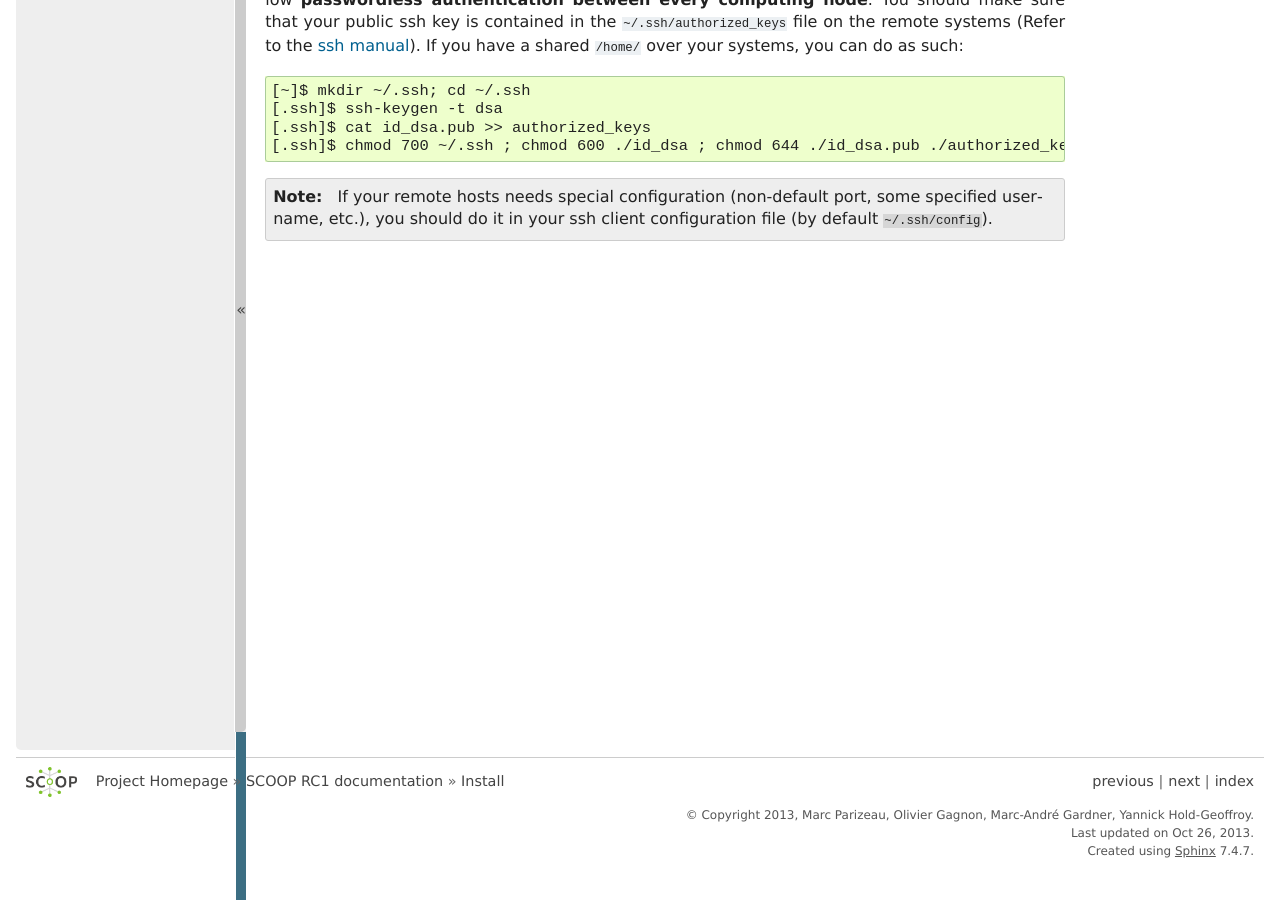
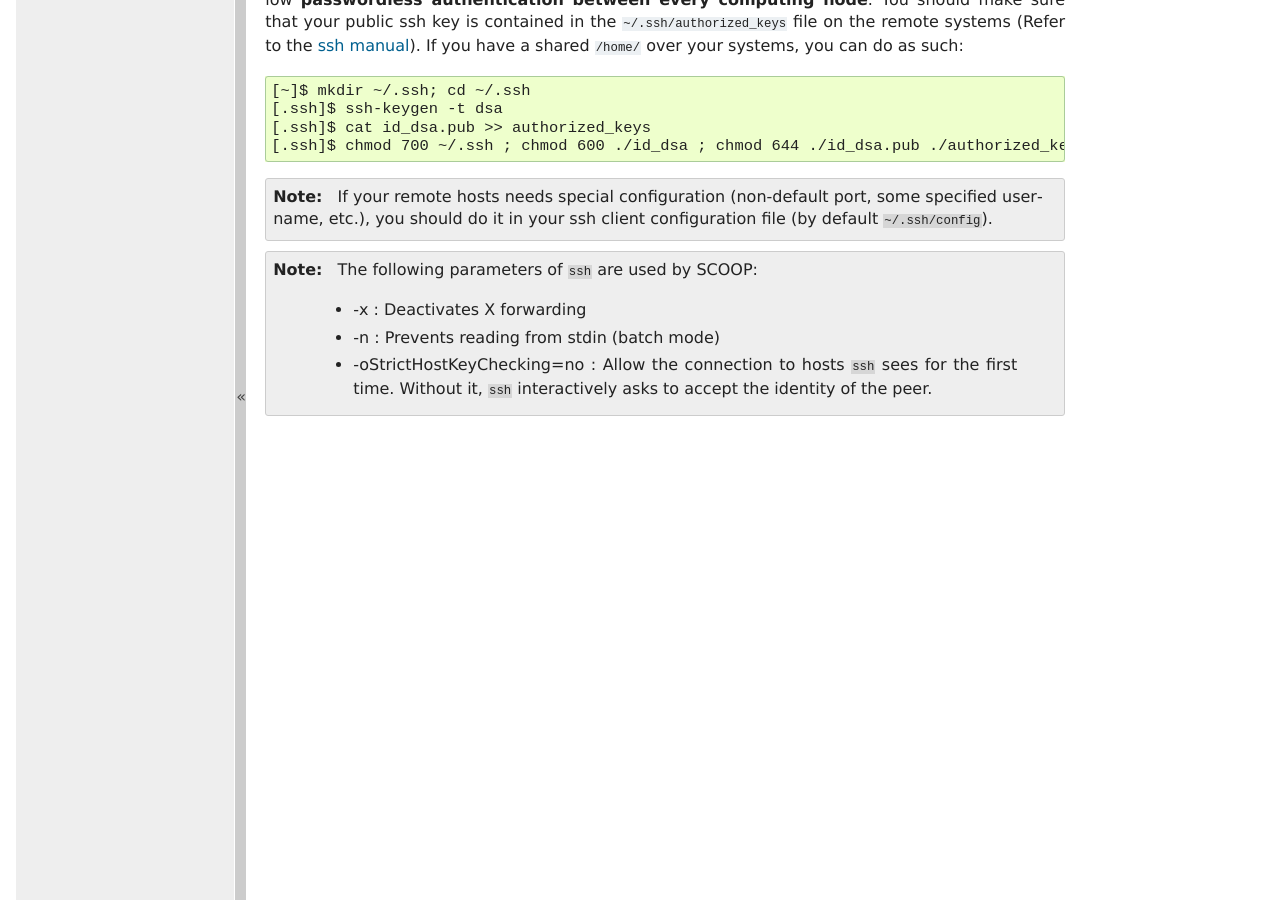
Before and after one commit to soravux/scoop, a Sphinx documentation site: the page built from doc/install.rst, in a window 1280 px wide and 900 px high, scrolled down 655 px. Built offline with Sphinx 7.4.7, drawn with Linux system fonts in a browser that asks for light colours; formulas are drawn with MathJax 3.

Commit message:
+ Added information about SSH flags.

```diff
--- a/doc/install.rst
+++ b/doc/install.rst
@@ -47,3 +47,11 @@ you can do as such::
     If your remote hosts needs special configuration (non-default port, some
     specified username, etc.), you should do it in your ssh client
     configuration file (by default ``~/.ssh/config``).
+
+.. note::
+
+    The following parameters of ``ssh`` are used by SCOOP:
+
+        * -x : Deactivates X forwarding
+        * -n : Prevents reading from stdin (batch mode)
+        * -oStrictHostKeyChecking=no : Allow the connection to hosts ``ssh`` sees for the first time. Without it, ``ssh`` interactively asks to accept the identity of the peer.
```
